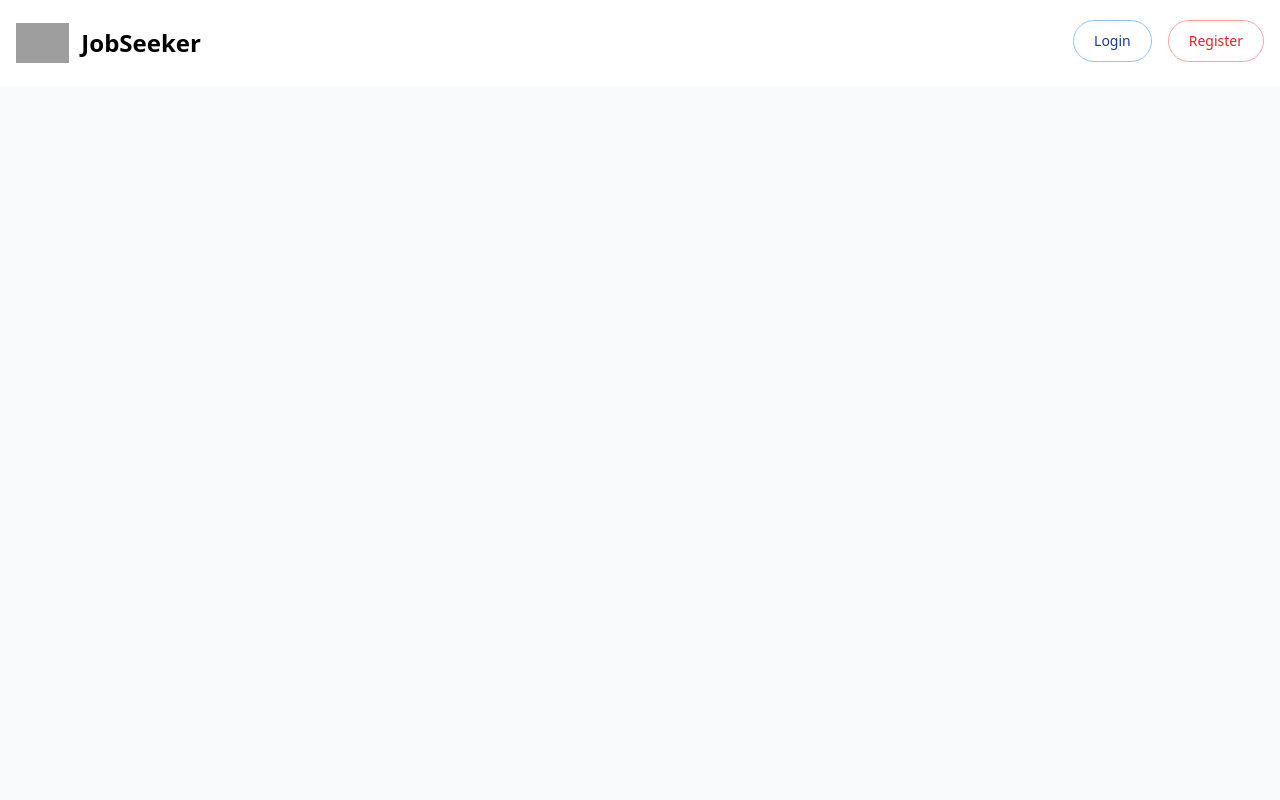
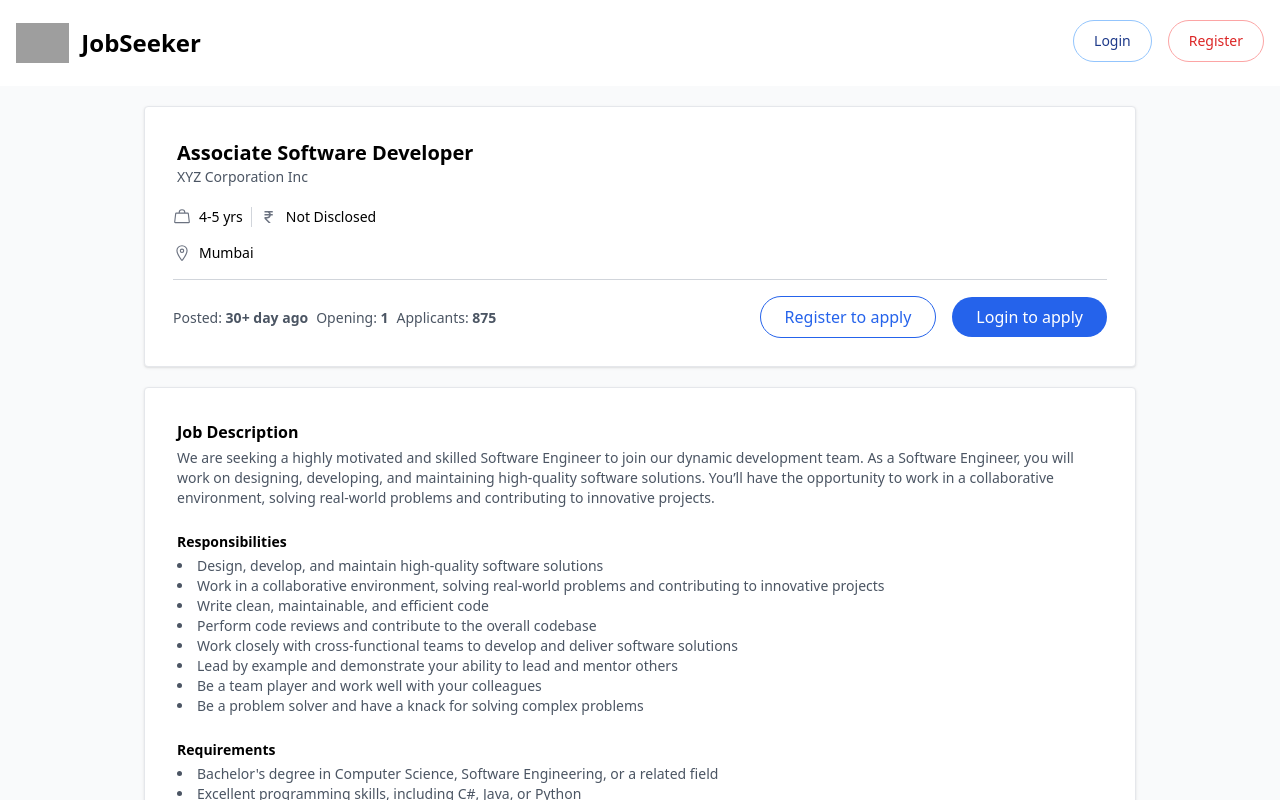
Before and after one commit to Anirudh-WB/JobSeaker, a React (Create React App) app: page /job-details in a window 1280 px wide. Built offline with nearby package versions, Linux system fonts and the light colour scheme; grey boxes are pictures that could not be loaded.

Commit message:
Job Descriptions Page added

```diff
--- a/src/App.jsx
+++ b/src/App.jsx
@@ -3,6 +3,7 @@ import HomePage from "./components/HomePage/HomePage";
 import { Route, Routes } from "react-router-dom";
 import Navbar from "./components/NavBar/Navbar";
 import Joblist from "./components/JobList/Joblist";
+import JobDetails from "./components/JobDetails/JobDetails";
 
 function App() {
   return (
@@ -13,6 +14,7 @@ function App() {
           <Route path="/" element={<HomePage />} />
           <Route path="/profile" element={<ProfilePage />} />
           <Route path="/job-list" element={<Joblist />} />
+          <Route path="/job-details" element={<JobDetails/> }/>
         </Routes>
       </div>
     </div>
--- /dev/null
+++ b/src/components/JobDetails/JobDescription.jsx
@@ -0,0 +1,108 @@
+import React from "react";
+
+function JobDescription() {
+  const jobs = [
+    {
+      description:
+        "We are seeking a highly motivated and skilled Software Engineer to join our dynamic development team. As a Software Engineer, you will work on designing, developing, and maintaining high-quality software solutions. You’ll have the opportunity to work in a collaborative environment, solving real-world problems and contributing to innovative projects.",
+      responsibilities: [
+        "Design, develop, and maintain high-quality software solutions",
+        "Work in a collaborative environment, solving real-world problems and contributing to innovative projects",
+        "Write clean, maintainable, and efficient code",
+        "Perform code reviews and contribute to the overall codebase",
+        "Work closely with cross-functional teams to develop and deliver software solutions",
+        "Lead by example and demonstrate your ability to lead and mentor others",
+        "Be a team player and work well with your colleagues",
+        "Be a problem solver and have a knack for solving complex problems",
+      ],
+      requirements: [
+        "Bachelor's degree in Computer Science, Software Engineering, or a related field",
+        "Excellent programming skills, including C#, Java, or Python",
+        "Experience with design patterns, software architecture, and testing frameworks",
+        "Strong problem-solving and analytical skills",
+      ],
+      qualifications: [
+        "Experience with Agile methodologies, Scrum, or Kanban",
+        "Experience with version control systems, such as Git",
+        "Experience with cloud platforms, such as AWS or Azure",
+        "Experience with continuous integration and deployment (CI/CD) tools, such as Jenkins or GitLab CI/CD",
+      ],
+      skills: [
+        "JavaScript",
+        "React",
+        "Node.js",
+        "Python",
+        "Java",
+        "CSS",
+        "HTML",
+        "C#",
+        ".NET",
+        "SQL",
+        "AWS",
+        "Docker",
+        "Kubernetes",
+      ],
+    },
+  ];
+
+  return (
+    <div className="px-36">
+      <div className="mt-5 flex-1 flex flex-col gap-5 rounded h-fit">
+        {jobs.map((job, index) => (
+          <div
+            key={index}
+            className="bg-white border rounded border-gray-200 shadow h-fit p-5"
+          >
+            <div className="p-3">
+              <h3 className="font-semibold">Job Description</h3>
+              <p className="mt-1 text-sm text-gray-600">{job.description}</p>
+            </div>
+
+            <div className="p-3">
+              <h3 className="text-sm font-semibold">Responsibilities</h3>
+              <ul className="mt-1 list-disc list-inside text-sm text-gray-600">
+                {job.responsibilities.map((item, idx) => (
+                  <li key={idx}>{item}</li>
+                ))}
+              </ul>
+            </div>
+
+            <div className="p-3">
+              <h3 className="text-sm font-semibold">Requirements</h3>
+              <ul className="mt-1 list-disc list-inside text-sm text-gray-600">
+                {job.requirements.map((item, idx) => (
+                  <li key={idx}>{item}</li>
+                ))}
+              </ul>
+            </div>
+
+            <div className="p-3">
+              <h3 className="text-sm font-semibold">Qualifications</h3>
+              <ul className="mt-1 list-disc list-inside text-sm text-gray-600">
+                {job.qualifications.map((item, idx) => (
+                  <li key={idx}>{item}</li>
+                ))}
+              </ul>
+            </div>
+
+            <div className="p-3">
+              <h3 className="text-sm font-semibold">Skills</h3>
+              <div className="flex flex-wrap gap-2 mt-1">
+                {job.skills.map((skill, skillIndex) => (
+                  <span
+                    key={skillIndex}
+                    className="mt-2 border rounded-full px-3 py-1 text-sm text-gray-600"
+                  >
+                    {skill}
+                  </span>
+                ))}
+              </div>
+            </div>
+          </div>
+        ))}
+      </div>
+    </div>
+  );
+}
+
+export default JobDescription;
--- /dev/null
+++ b/src/components/JobDetails/JobDetails.jsx
@@ -0,0 +1,14 @@
+import React from "react";
+import NavBar from '../NavBar/Navbar';
+import SingleJobs from "./SingleJobs";
+import JobDescription from "./JobDescription";
+function JobDetails(){
+    return(
+        <div>
+            <SingleJobs/>
+            <JobDescription/>
+        </div>
+    )
+}
+
+export default JobDetails;
--- /dev/null
+++ b/src/components/JobDetails/SingleJobs.jsx
@@ -0,0 +1,96 @@
+import React from "react";
+import { PiHandbagSimple } from "react-icons/pi";
+import { BiRupee } from "react-icons/bi";
+import { IoLocationOutline } from "react-icons/io5";
+
+function SingleJobs() {
+  const isLoggedIn = false;
+  const jobs = [
+    {
+      title: "Associate Software Developer",
+      company: "XYZ Corporation Inc",
+      experience: "4-5 yrs",
+      salary: "Not Disclosed",
+      location: "Mumbai",
+      description: "Full-time, remote, working from home, flexible schedule",
+      posted: "30+ day ago",
+      opening: 1,
+      applicant: 875,
+    },
+  ];
+  return (
+    <div className="px-36">
+      <div className="mt-5 flex-1 flex flex-col gap-5 rounded h-fit">
+        {jobs.map((job, index) => (
+          <div
+            key={index}
+            className="bg-white border rounded border-gray-200 shadow h-fit p-5"
+          >
+            <div className="p-3">
+              <h1 className="text-xl font-semibold">{job.title}</h1>
+              <p className="text-sm text-gray-600">{job.company}</p>
+            </div>
+
+            <div className="flex justify-start items-center">
+              <div className="flex items-center p-2">
+                <PiHandbagSimple className="text-gray-500 text-lg" />
+                <span className="ml-2 text-sm">{job.experience}</span>
+              </div>
+
+              <span className="hidden sm:block border-l border-gray-300 h-5"></span>
+
+              <div className="flex items-center p-2">
+                <BiRupee className="text-gray-500 text-lg" />
+                <span className="ml-2 text-sm">{job.salary}</span>
+              </div>
+            </div>
+
+            <div className="flex items-center p-2">
+              <IoLocationOutline className="text-gray-500 text-lg" />
+              <span className="ml-2 text-sm">{job.location}</span>
+            </div>
+
+            <div className="p-2">
+              <span className="sm:block border-t border-gray-300 w-full"></span>
+            </div>
+
+            <div className="flex items-center p-2">
+              <div>
+                <span className="text-sm text-gray-600">
+                  Posted: <span className="font-bold">{job.posted}</span>
+                </span>
+                <span className="ml-2 text-sm text-gray-600">
+                  Opening: <span className="font-bold">{job.opening}</span>
+                </span>
+                <span className="ml-2 text-sm text-gray-600">
+                  Applicants: <span className="font-bold">{job.applicant}</span>
+                </span>
+              </div>
+              {isLoggedIn ? (
+                <div className="flex gap-4 items-center ml-auto">
+                  <button className="text-blue-600 bg-white border border-blue-600 hover:bg-blue-100 rounded-full px-4 py-2 sm:px-6 focus:outline-none w-full sm:w-auto">
+                    Save
+                  </button>
+                  <button className="text-white bg-blue-600 hover:bg-blue-700 rounded-full px-4 py-2 sm:px-6 focus:outline-none w-full sm:w-auto">
+                    Apply Now
+                  </button>
+                </div>
+              ) : (
+                <div className="flex gap-4 items-center ml-auto">
+                  <button className="text-blue-600 bg-white border border-blue-600 hover:bg-blue-100 rounded-full px-4 py-2 sm:px-6 focus:outline-none w-full sm:w-auto">
+                    Register to apply
+                  </button>
+                  <button className="text-white bg-blue-600 hover:bg-blue-700 rounded-full px-4 py-2 sm:px-6 focus:outline-none w-full sm:w-auto">
+                    Login to apply
+                  </button>
+                </div>
+              )}
+            </div>
+          </div>
+        ))}
+      </div>
+    </div>
+  );
+}
+
+export default SingleJobs;
```
Also changed, not shown: src/components/NavBar/navbar.jsx (+12 -13 lines).
